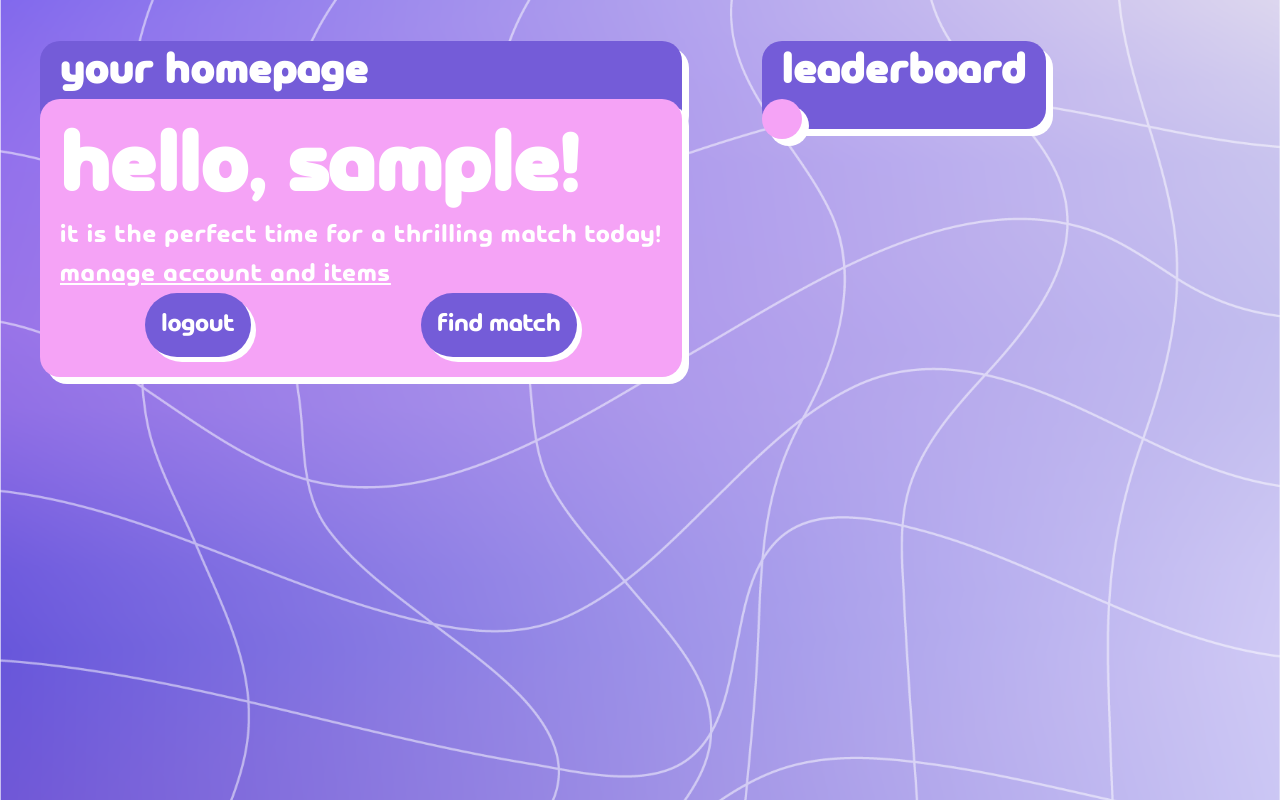
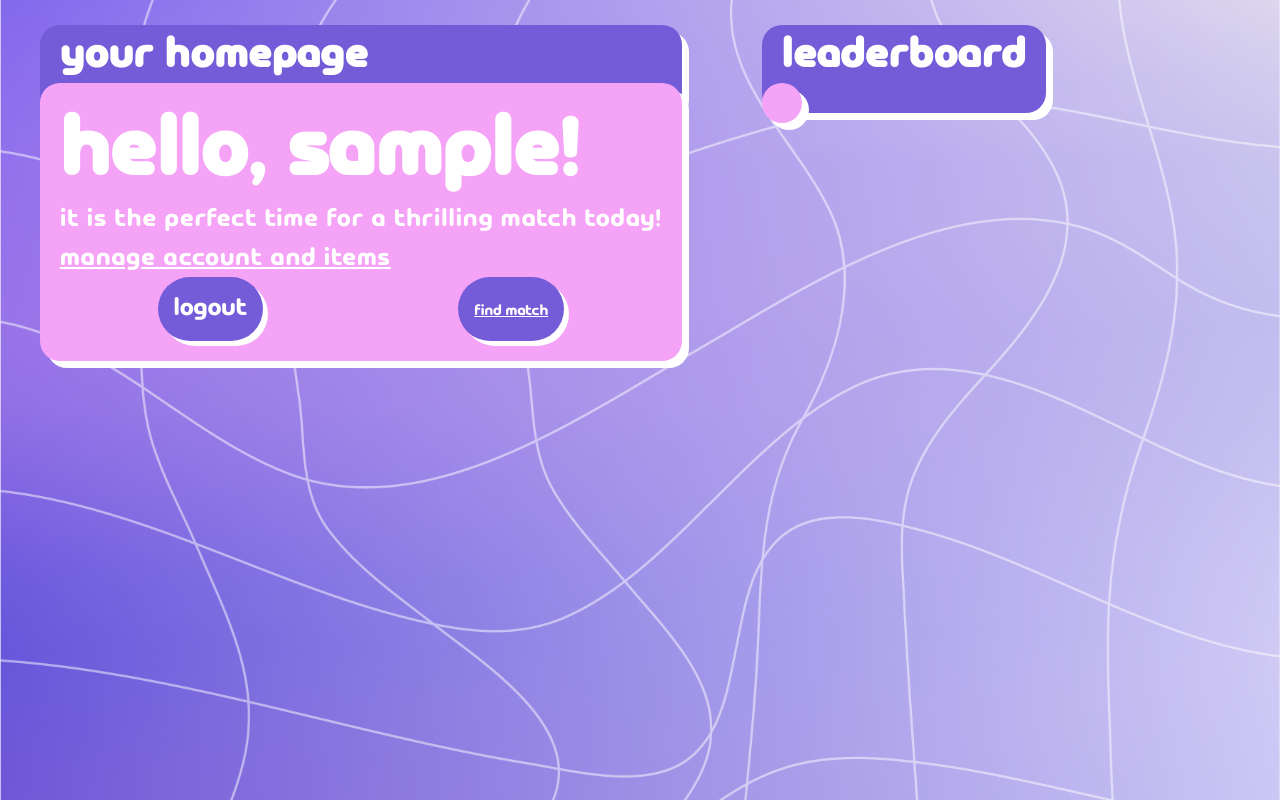
Before and after one commit to th-mayer/rock-paper-scissors, a Vue app in the folder frontend/: page / in a window 1280 px wide. Built offline with nearby package versions, Linux system fonts and the light colour scheme; no server answers; sample sign-in values are in the browser's storage.

Commit message:
create view for game, add routing to game view

```diff
--- a/frontend/src/App.vue
+++ b/frontend/src/App.vue
@@ -1,5 +1,4 @@
 <script setup lang="ts">
-import SocketEvents from './components/SocketEvents.vue';
 import Alert from './components/Alert.vue';
 import Background from './components/Background.vue';
 
@@ -9,7 +8,6 @@ import Background from './components/Background.vue';
   <div class="app-container">
     <Background class="ultimate-bg"/>
     <Alert />
-    <SocketEvents msg="Connection Test"/>
     <div class="container pt-4 pb-4">
         <router-view />
     </div>
--- a/frontend/src/components/HomeAccount.vue
+++ b/frontend/src/components/HomeAccount.vue
@@ -10,16 +10,14 @@ console.log({ user });
 
 <template>
     <Card title="Your Homepage" class="Homecard">
-        <h1>Hello, {{user.username}}!</h1>
+        <h1>Hello, {{ user.username }}!</h1>
         <p>It is the perfect time for a thrilling match today!</p>
         <router-link :to="`/edit/${user.id}`">Manage Account and Items</router-link>
         <div class="flex-row">
             <button @click="authStore.logout()">Logout</button>
-            <button @click="">Find Match</button>
+            <button><router-link to="/game">Find Match</router-link></button>
         </div>
     </Card>
 </template>
 
-<style>
-
-</style>
+<style></style>
--- a/frontend/src/components/SocketEvents.vue
+++ b/frontend/src/components/SocketEvents.vue
@@ -3,8 +3,7 @@ import { Ref, ref, watchEffect } from 'vue';
 import { Socket, io } from 'socket.io-client';
 import { PlayerData } from '../types/socket-connection-types';
 
-const serverURL = "http://localhost:3000";
-const socket = io(serverURL);
+const socket = io(import.meta.env.VITE_API_URL);
 
 const socket_log: string = "[socket]: " // logging prefix
 let match_id: string // socket room and key for servers match dict
--- a/frontend/src/router/router.ts
+++ b/frontend/src/router/router.ts
@@ -6,6 +6,7 @@ import AccountLayout from "../views/account/AccountLayout.vue";
 import Login from "../views/account/Login.vue";
 import Register from "../views/account/Register.vue";
 import Edit from "../views/user/Edit.vue";
+import Game from "../views/game/Game.vue";
 
 export const router = createRouter({
   history: createWebHistory(),
@@ -21,7 +22,8 @@ export const router = createRouter({
       ],
     },
     { path: "/edit/:id", component: Edit },
-    { path: "/:pathMatch(.*)*", redirect: "/"}
+    { path: "/:pathMatch(.*)*", redirect: "/"},
+    { path: "/game", component: Game }
   ],
 });
 
--- /dev/null
+++ b/frontend/src/views/game/Game.vue
@@ -0,0 +1,11 @@
+<script setup lang="ts">
+import SocketEvents from '../../components/SocketEvents.vue';
+
+</script>
+
+<template>
+  <SocketEvents msg="Connection Test" />
+
+</template>
+
+<style></style>
```
